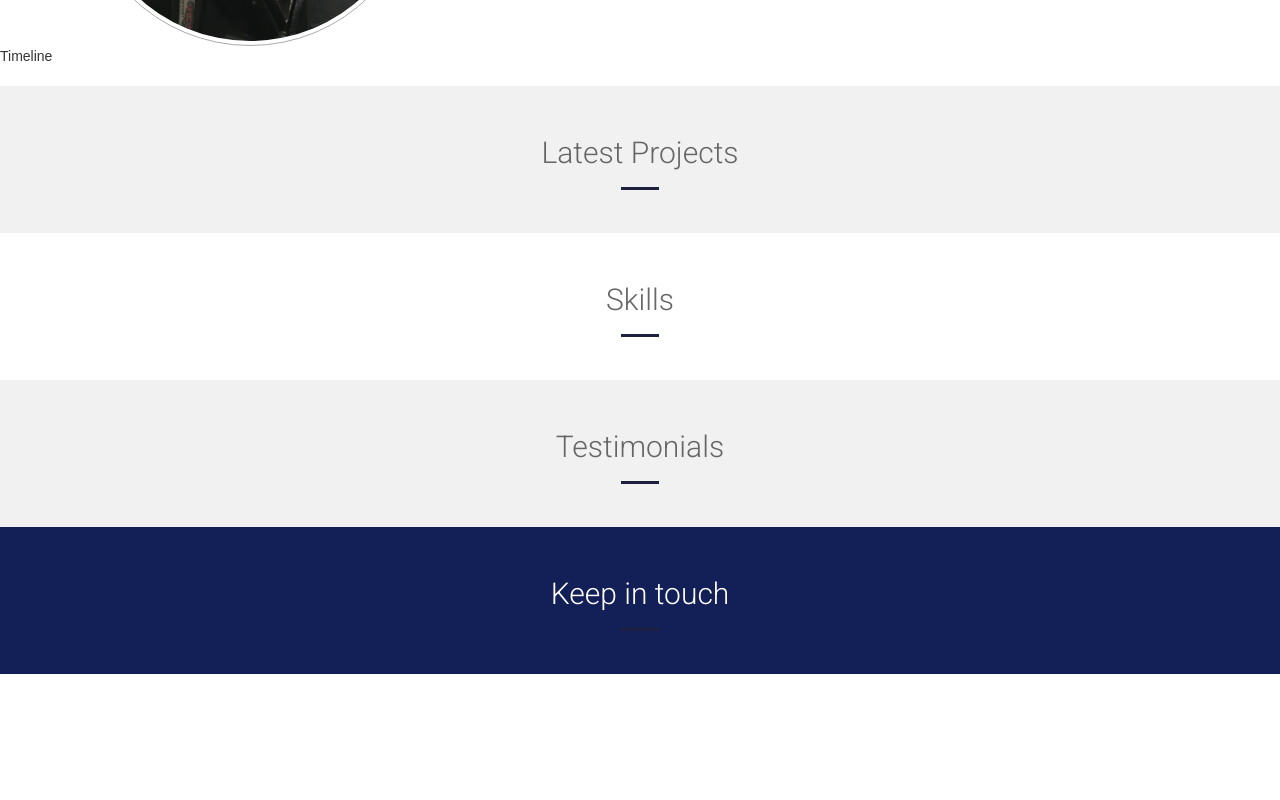
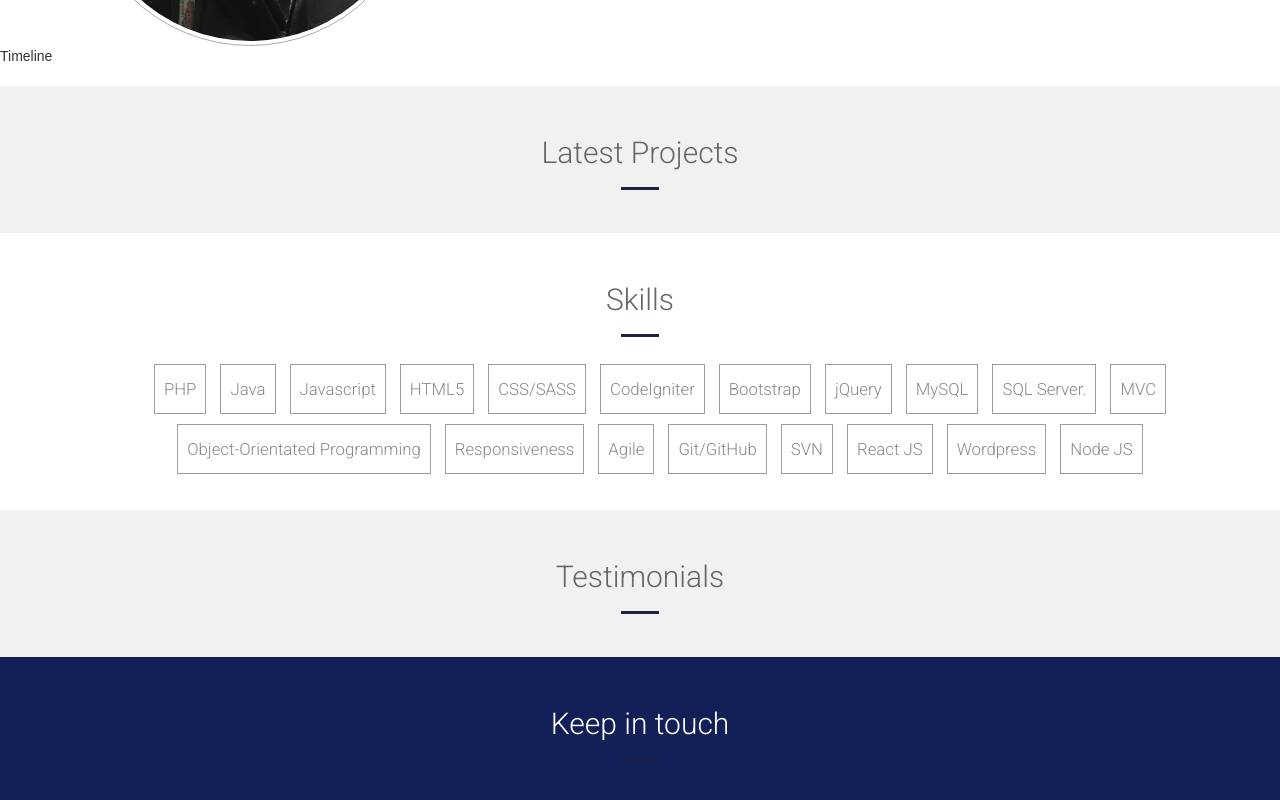
Before and after one commit to marcelogaia/wordpress-react, a React (Create React App) app: page / in a window 1280 px wide. Shown: the part 1030-1830 px from the top of the page. Before the commit the page ends 1704 px from the top, so only its background shows below. Built offline with nearby package versions, Linux system fonts and the light colour scheme.

Commit message:
Created the skill list from an array
@TODO: get the result from the database instead

```diff
--- /dev/null
+++ b/src/components/Home/Skills/Skills.css
@@ -0,0 +1,26 @@
+.Skills {
+    text-align: center;
+}
+
+.Skills li {
+    display: inline-block;
+    margin: 0 7px;
+    line-height: 60px;
+}
+
+.Skills a {
+    color: #888;
+    font-size: 1.2em;
+    display: inline-block;
+    padding: 0 9px;
+    border: 1px #9c9c9c solid;
+    line-height: 48px;
+    font-family: 'Roboto', sans-serif;
+    font-weight: 300;
+}
+
+.Skills a:hover {
+    color: #142155;
+    background-color: #f7f5f8;
+    text-decoration: none;
+}
--- /dev/null
+++ b/src/components/Home/Skills/index.js
@@ -0,0 +1,37 @@
+import React, { Component } from 'react';
+import "./Skills.css";
+
+class Skills extends Component {
+
+    createList = () => {
+        let skills = [
+            "PHP", "Java", "Javascript", "HTML5", "CSS/SASS", // Languages
+            "CodeIgniter", "Bootstrap", "jQuery", // Frameworks & Libraries
+            "MySQL", "SQL Server.", //Databases
+            "MVC", "Object-Orientated Programming", "Responsiveness", "Agile", // Concepts
+            "Git/GitHub", "SVN", // Version Control
+            "React JS", "Wordpress", "Node JS" // Learning
+        ];
+
+        let list = [];
+
+        for(let i = 0; i < skills.length; i++) {
+            list.push(<li><a href="javascript:void(0)">{skills[i]}</a></li>);
+        }
+
+        return list;
+    }
+
+	render() {
+
+		return (
+			<div className="Skills">
+                <ul>
+                {this.createList()}
+                </ul>
+			</div>
+		);
+	}
+}
+
+export default Skills;
--- a/src/components/Home/index.js
+++ b/src/components/Home/index.js
@@ -5,6 +5,7 @@ import Header from "../Header";
 import Banner from "./Banner";
 import About from "./About";
 import Timeline from "./Timeline";
+import Skills from "./Skills";
 
 class Home extends Component {
   render() {
@@ -21,6 +22,7 @@ class Home extends Component {
         </Section>
 
         <Section title="Skills" name="skills">
+          <Skills />
         </Section>
 
         <Section title="Testimonials" name="testimonials" className="gray">
```
